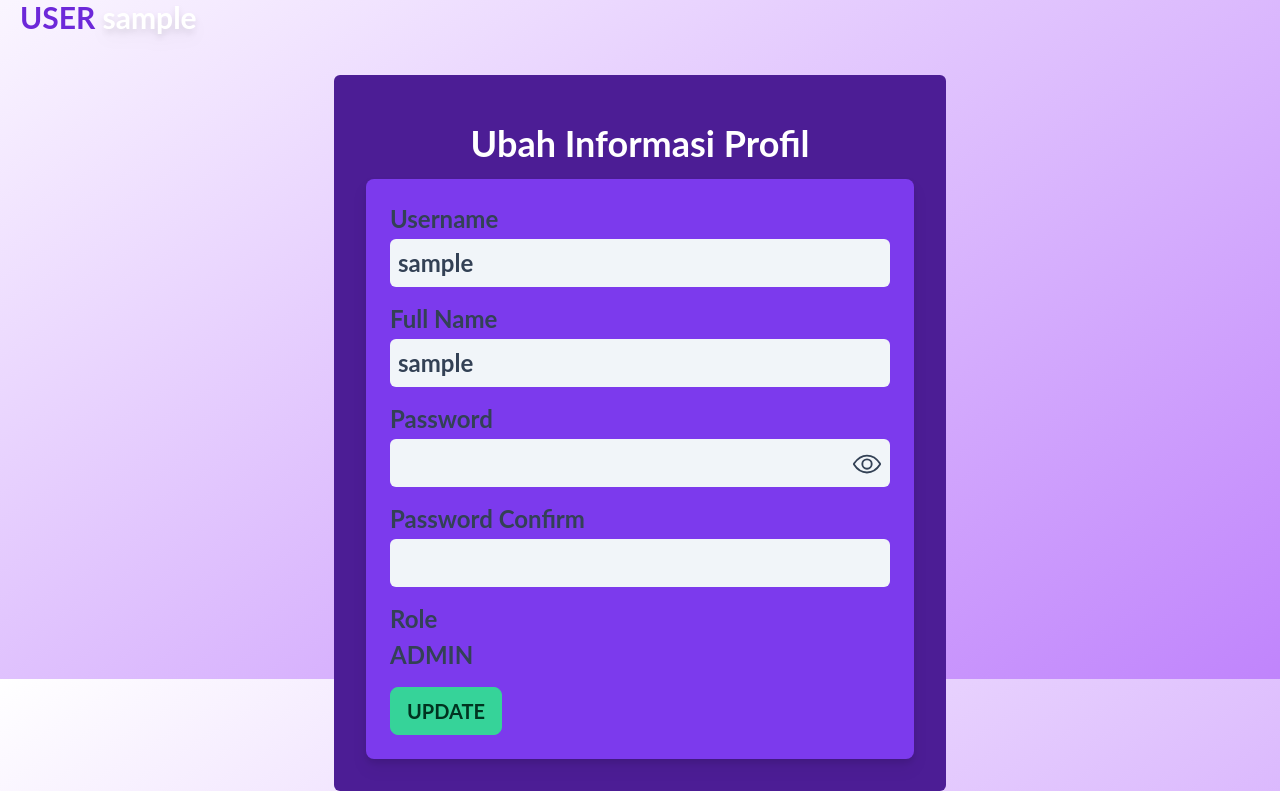
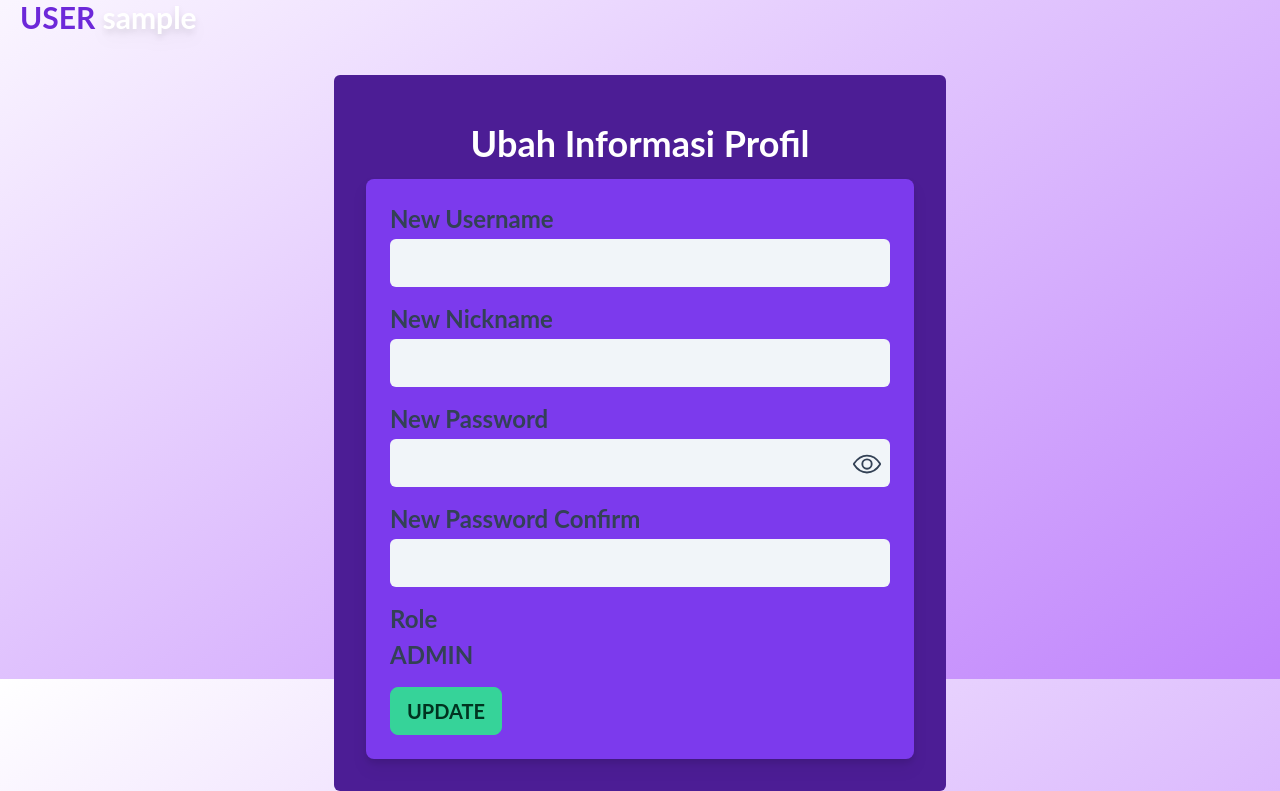
Before and after one commit to YuukioFuyu/campUS, a Flask app: page /profile in a window 1280 px wide. Shown: the part 121-912 px from the top of the page. Run offline with Flask 3, Linux system fonts and the light colour scheme; the visitor is signed in with stand-in values (Sample User, id 1); data comes from the database, SQL or seed files in the repository; style sheets or scripts are compiled from the project's sources.

Commit message:
Add files via upload

```diff
--- a/templates/profile.html
+++ b/templates/profile.html
@@ -44,31 +44,29 @@
 				<div
 					class="text-lg flex flex-col gap-y-1 max-w-[650px] md:text-2xl md:w-[500px]"
 				>
-					<label for="username_baru">Username</label>
+					<label for="username_baru">New Username</label>
 					<input
 						class="outline-none cursor-text min-w-[220px] max-w-[650px] w-full p-2 rounded-md bg-slate-100 dark:text-slate-900"
 						type="text"
 						id="username_baru"
 						name="username_baru"
-						value="{{ current_user.username }}"
 					/>
 				</div>
 				<div
 					class="text-lg flex flex-col gap-y-1 max-w-[650px] md:text-2xl md:w-[500px]"
 				>
-					<label for="nama_baru">Full Name</label>
+					<label for="nama_baru">New Nickname</label>
 					<input
 						class="outline-none cursor-text min-w-[220px] max-w-[650px] p-2 rounded-md bg-slate-100 dark:text-slate-900"
 						type="text"
 						id="nama_baru"
 						name="nama_baru"
-						value="{{ current_user.nama }}"
 					/>
 				</div>
 				<div
 					class="relative text-lg flex flex-col gap-y-1 max-w-[650px] md:text-2xl md:w-[500px]"
 				>
-					<label for="password_baru">Password</label>
+					<label for="password_baru">New Password</label>
 					<input
 						class="outline-none cursor-text min-w-[220px] max-w-[650px] p-2 rounded-md bg-slate-100 dark:text-slate-900"
 						type="password"
@@ -84,7 +82,7 @@
 				<div
 					class="text-lg flex flex-col gap-y-1 max-w-[650px] md:text-2xl md:w-[500px]"
 				>
-					<label for="confirm_password">Password Confirm</label>
+					<label for="confirm_password">New Password Confirm</label>
 					<input
 						class="outline-none cursor-text min-w-[220px] max-w-[650px] p-2 rounded-md bg-slate-100 dark:text-slate-900"
 						type="password"
```
Also changed, not shown: templates/edit_user.html (+1 -15 lines), templates/base.html (line endings or trailing spaces), templates/create.html (line endings or trailing spaces), templates/edit.html (line endings or trailing spaces), templates/index.html (line endings or trailing spaces), templates/login.html (line endings or trailing spaces), templates/message.html (line endings or trailing spaces), templates/register.html (line endings or trailing spaces), templates/replies.html (line endings or trailing spaces), templates/reply.html (line endings or trailing spaces), templates/users.html (line endings or trailing spaces).
